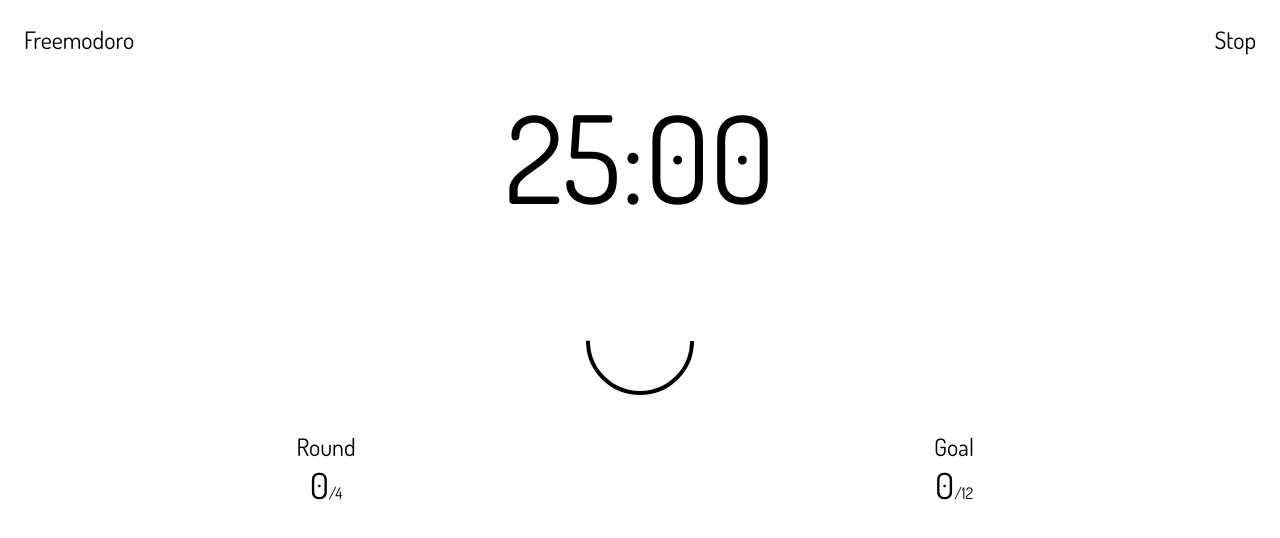
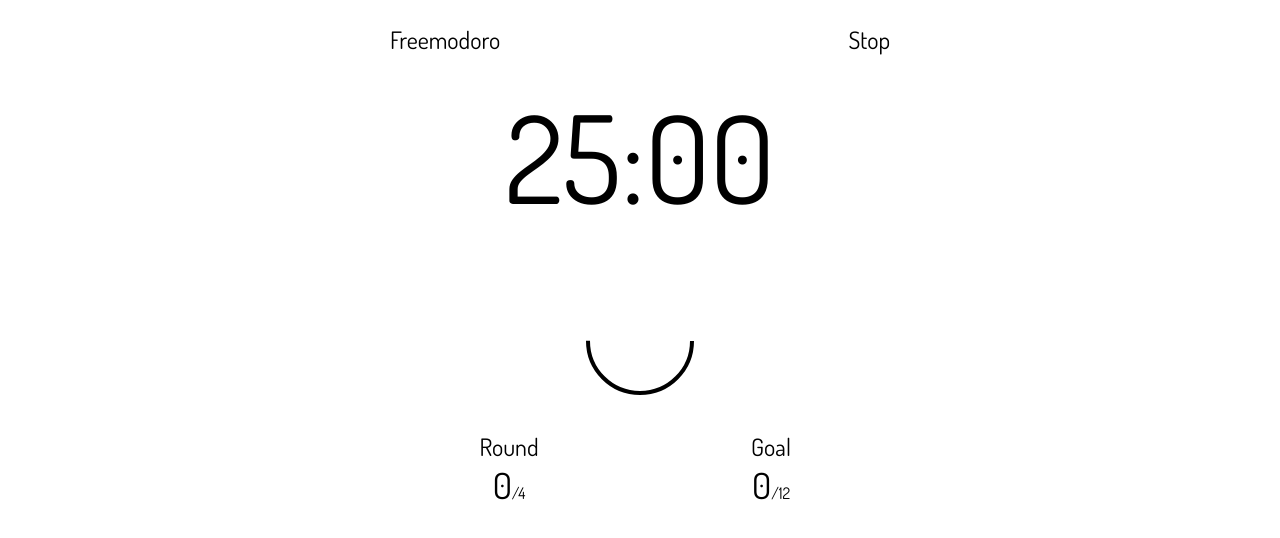
Before and after one commit to jaredblumer/freemodoro, a React (Create React App) app: page / in a window 1280 px wide. Shown: the top 538 px of the page. Built offline with nearby package versions, Linux system fonts and the light colour scheme.

Commit message:
Add auto margins to desktop screen

```diff
--- a/src/App.css
+++ b/src/App.css
@@ -13,6 +13,7 @@ body {
   grid-column-gap: 1em;
   grid-row-gap: 1em;
   margin: 1em;
+  max-width: 500px;
 }
 
 .dial {
@@ -63,3 +64,9 @@ body {
 .timer span {
   font-size: 5.063em;
 }
+
+@media screen and (min-width: 500px) {
+  .App {
+    margin: 1em auto;
+  }
+}
```
